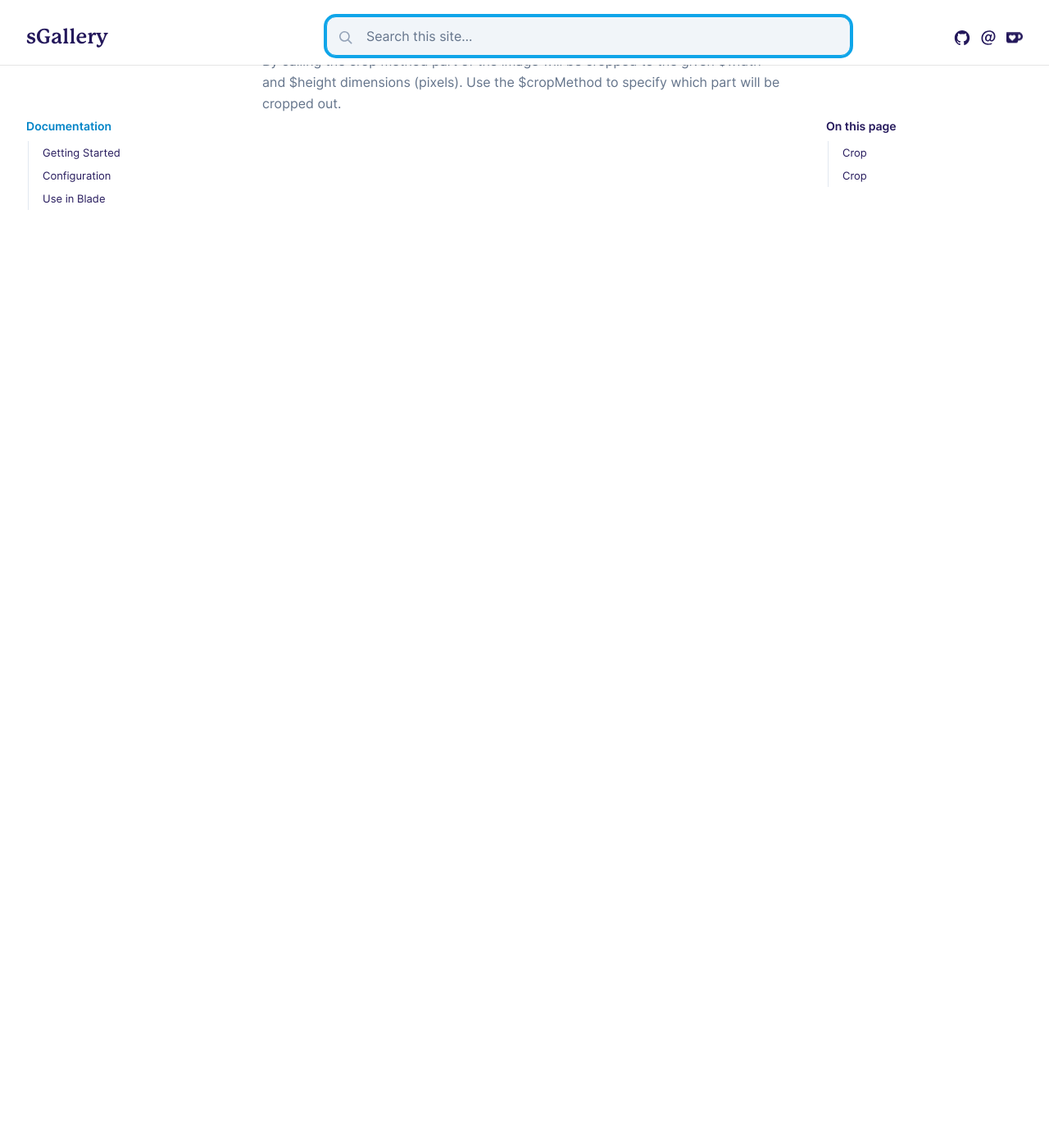
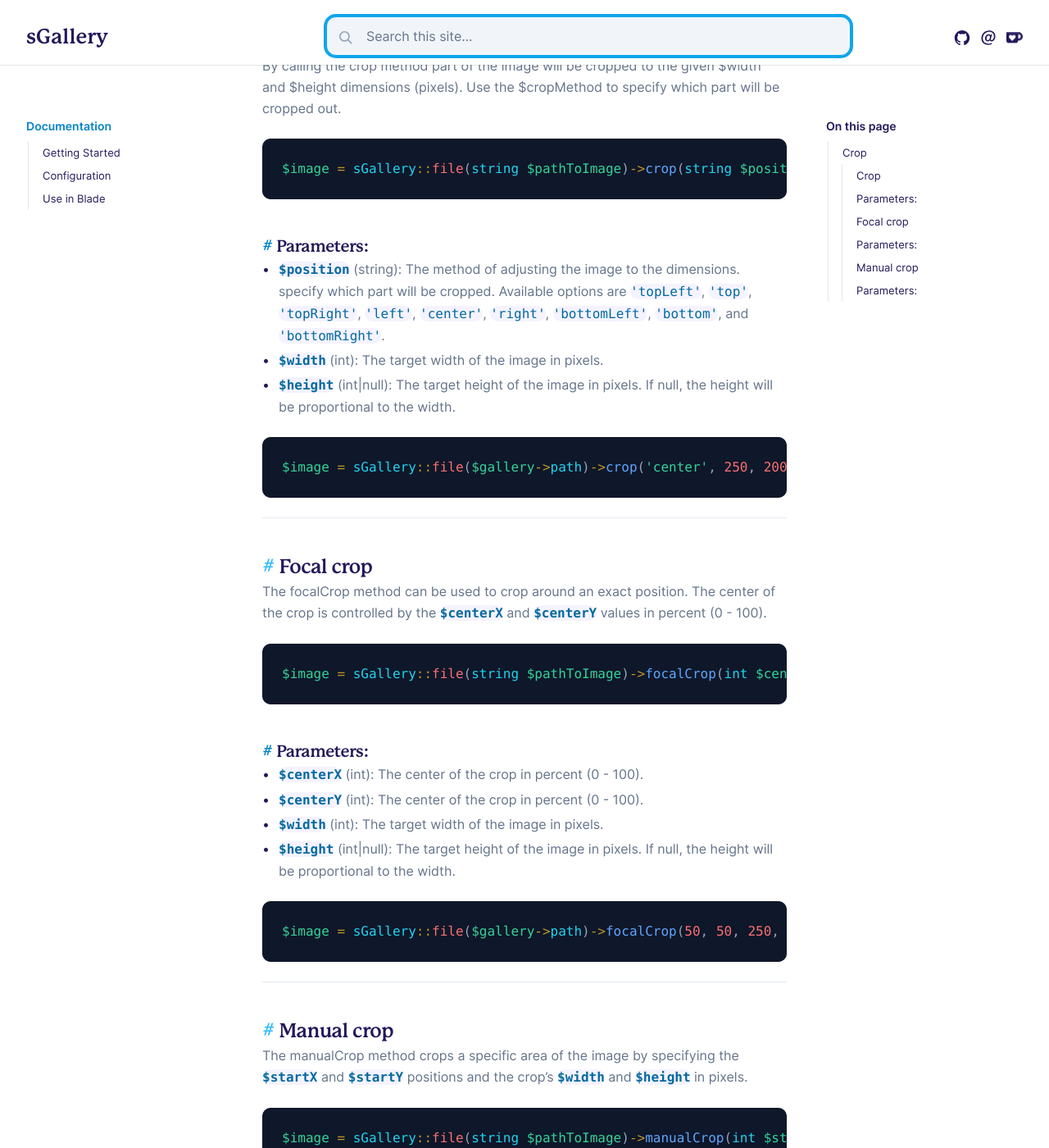
Before and after one commit to Seiger/sGallery, a Jekyll site: the page built from docs/pages/manipulations/crop.md, in a window 1280 px wide and 1400 px high, scrolled down 270 px. Shown: the whole window at 82% size. Built offline with Jekyll 4.4.1, drawn with Linux system fonts in a browser that asks for light colours; some web fonts are replaced; before the commit the page ends 900 px from its top, so only the background shows below that; some of the changed text lies outside the part shown.

Commit message:
[ADD] Crop.

````diff
--- a/docs/pages/manipulations/crop.md
+++ b/docs/pages/manipulations/crop.md
@@ -5,7 +5,66 @@
 permalink: /manipulations/crop/
 ---
 
-# Crop
+## Crop
 
-By calling the crop method part of the image will be cropped to the given $width and $height dimensions
-(pixels). Use the $cropMethod to specify which part will be cropped out.
+By calling the crop method part of the image will be cropped to the given $width and $height dimensions (pixels).
+Use the $cropMethod to specify which part will be cropped out.
+
+```php
+$image = sGallery::file(string $pathToImage)->crop(string $position, int $width, int $height);
+```
+
+### Parameters:
+- **`$position`** (string): The method of adjusting the image to the dimensions. specify which part will be cropped.
+Available options are `'topLeft'`, `'top'`, `'topRight'`, `'left'`, `'center'`, `'right'`, `'bottomLeft'`, `'bottom'`,
+and `'bottomRight'`.
+- **`$width`** (int): The target width of the image in pixels.
+- **`$height`** (int|null): The target height of the image in pixels. If null, the height will be
+proportional to the width.
+
+```php
+$image = sGallery::file($gallery->path)->crop('center', 250, 200);
+```
+---
+
+## Focal crop
+
+The focalCrop method can be used to crop around an exact position. The center of the crop is controlled by the
+**`$centerX`** and **`$centerY`** values in percent (0 - 100).
+
+```php
+$image = sGallery::file(string $pathToImage)->focalCrop(int $centerX, int $centerY, int $width, int $height);
+```
+
+### Parameters:
+- **`$centerX`** (int): The center of the crop in percent (0 - 100).
+- **`$centerY`** (int): The center of the crop in percent (0 - 100).
+- **`$width`** (int): The target width of the image in pixels.
+- **`$height`** (int|null): The target height of the image in pixels. If null, the height will be
+proportional to the width.
+
+```php
+$image = sGallery::file($gallery->path)->focalCrop(50, 50, 250, 200);
+```
+---
+
+## Manual crop
+
+The manualCrop method crops a specific area of the image by specifying the **`$startX`** and **`$startY`**
+positions and the crop's **`$width`** and **`$height`** in pixels.
+
+```php
+$image = sGallery::file(string $pathToImage)->manualCrop(int $startX, int $startY, int $width, int $height);
+```
+
+### Parameters:
+- **`$startX`** (int): The start X position in pixels.
+- **`$startY`** (int): The start Y position in pixels.
+- **`$width`** (int): The target width of the image in pixels.
+- **`$height`** (int|null): The target height of the image in pixels. If null, the height will be
+  proportional to the width.
+
+```php
+$image = sGallery::file($gallery->path)->manualCrop(50, 50, 250, 200);
+```
+---
````
Also changed, not shown: docs/pages/manipulations/fit.md (added, +74 -0 lines), docs/pages/manipulations/index.md (+2 -2 lines), docs/pages/manipulations/resize.md (added, +20 -0 lines), docs/pages/manipulations/width-and-height.md (added, +12 -0 lines), 1 other file.
